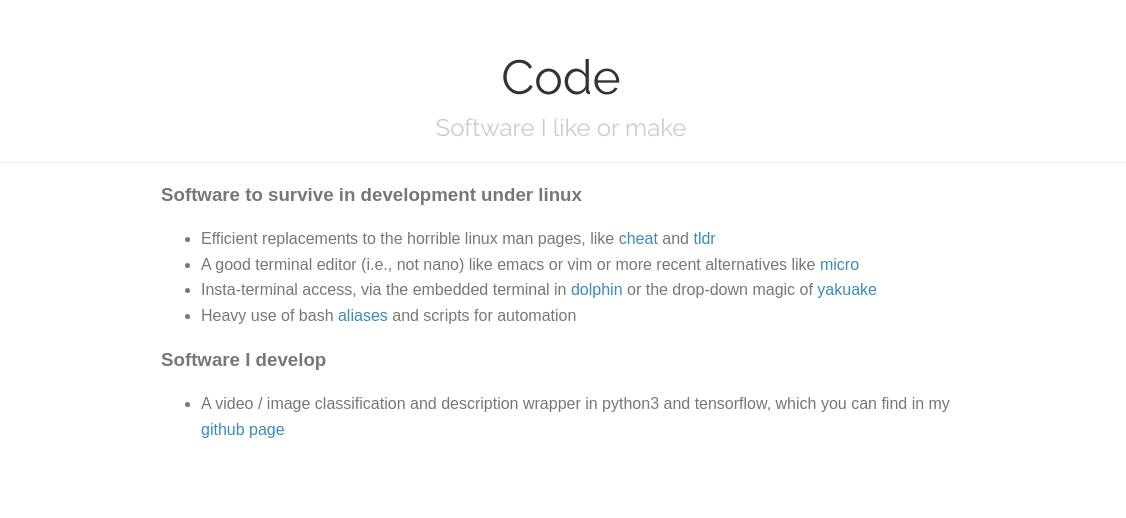
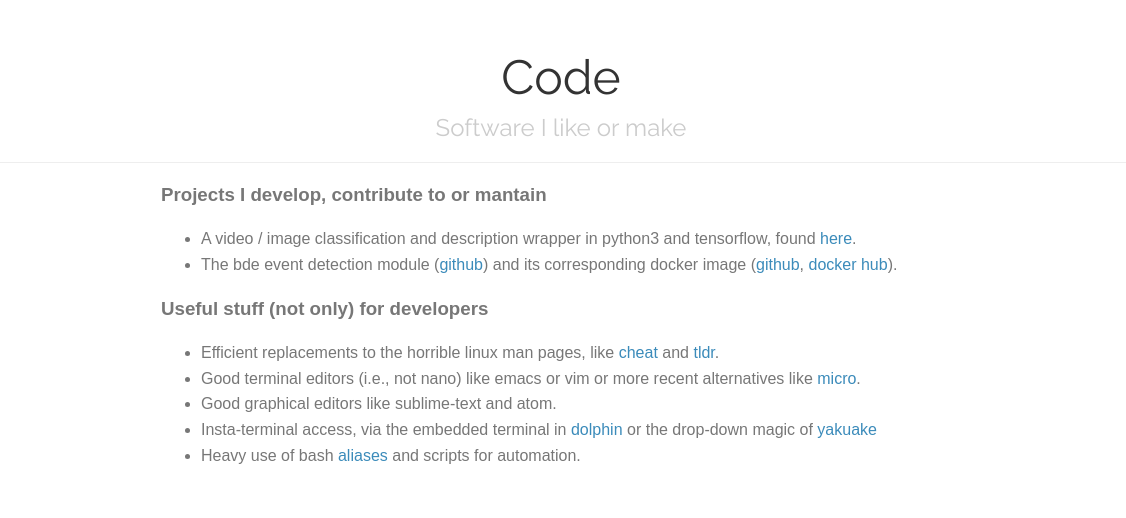
Before and after one commit to npit/npit.github.io, a plain HTML site: page code/index.html in a window 1280 px wide. Shown: the top 518 px of the page, 154-1280 px from the left. Drawn offline with nearby package versions, Linux system fonts and the light colour scheme.

Commit message:
placeholder commit message

```diff
--- a/code/index.html
+++ b/code/index.html
@@ -210,19 +210,21 @@
 <div class="content">
 
 
-<h3 id="software-to-survive-in-development-under-linux">Software to survive in development under linux</h3>
+<h3 id="projects-i-develop-contribute-to-or-mantain">Projects I develop, contribute to or mantain</h3>
 
 <ul>
-<li>Efficient replacements to the horrible linux man pages, like <a href="https://github.com/chrisallenlane/cheat">cheat</a> and <a href="https://github.com/tldr-pages/tldr">tldr</a></li>
-<li>A good terminal editor (i.e., not nano) like emacs or vim or more recent alternatives like <a href="https://github.com/zyedidia/micro">micro</a></li>
-<li>Insta-terminal access, via the embedded terminal in <a href="https://www.kde.org/applications/system/dolphin/">dolphin</a> or the drop-down magic of <a href="https://www.kde.org/applications/system/yakuake/">yakuake</a></li>
-<li>Heavy use of bash <a href="https://www.digitalocean.com/community/tutorials/an-introduction-to-useful-bash-aliases-and-functions">aliases</a> and scripts for automation</li>
+<li>A video / image  classification and description wrapper in python3 and tensorflow, found <a href="https://github.com/npit/video-learning-tf">here</a>.</li>
+<li>The bde event detection module (<a href="https://github.com/npit/bde-event-detection-sc7/tree/deploy">github</a>) and its corresponding docker image (<a href="https://github.com/big-data-europe/docker-event-detection">github</a>, <a href="https://hub.docker.com/r/bde2020/event-detection/">docker hub</a>).</li>
 </ul>
 
-<h3 id="software-i-develop">Software I develop</h3>
+<h3 id="useful-stuff-not-only-for-developers">Useful stuff (not only) for developers</h3>
 
 <ul>
-<li>A video / image  classification and description wrapper in python3 and tensorflow, which you can find in my <a href="https://github.com/npit/video-learning-tf">github page</a></li>
+<li>Efficient replacements to the horrible linux man pages, like <a href="https://github.com/chrisallenlane/cheat">cheat</a> and <a href="https://github.com/tldr-pages/tldr">tldr</a>.</li>
+<li>Good terminal editors (i.e., not nano) like emacs or vim or more recent alternatives like <a href="https://github.com/zyedidia/micro">micro</a>.</li>
+<li>Good graphical editors like sublime-text and atom.</li>
+<li>Insta-terminal access, via the embedded terminal in <a href="https://www.kde.org/applications/system/dolphin/">dolphin</a> or the drop-down magic of <a href="https://www.kde.org/applications/system/yakuake/">yakuake</a></li>
+<li>Heavy use of bash <a href="https://www.digitalocean.com/community/tutorials/an-introduction-to-useful-bash-aliases-and-functions">aliases</a> and scripts for automation.</li>
 </ul>
 
 </div>
--- a/code/index.xml
+++ b/code/index.xml
@@ -17,7 +17,7 @@
       <pubDate>Mon, 17 Apr 2017 18:26:45 +0000</pubDate>
 
       <guid>https://npit.github.io/code/</guid>
-      <description> Software to survive in development under linux  Efficient replacements to the horrible linux man pages, like cheat and tldr A good terminal editor (i.e., not nano) like emacs or vim or more recent alternatives like micro Insta-terminal access, via the embedded terminal in dolphin or the drop-down magic of yakuake Heavy use of bash aliases and scripts for automation  Software I develop  A video / image classification and description wrapper in python3 and tensorflow, which you can find in my github page  </description>
+      <description>Projects I develop, contribute to or mantain  A video / image classification and description wrapper in python3 and tensorflow, found here. The bde event detection module (github) and its corresponding docker image (github, docker hub).  Useful stuff (not only) for developers  Efficient replacements to the horrible linux man pages, like cheat and tldr. Good terminal editors (i.e., not nano) like emacs or vim or more recent alternatives like micro.</description>
     </item>
 
   </channel>
--- a/index.xml
+++ b/index.xml
@@ -26,7 +26,7 @@
       <pubDate>Mon, 17 Apr 2017 18:26:45 +0000</pubDate>
 
       <guid>https://npit.github.io/code/</guid>
-      <description> Software to survive in development under linux  Efficient replacements to the horrible linux man pages, like cheat and tldr A good terminal editor (i.e., not nano) like emacs or vim or more recent alternatives like micro Insta-terminal access, via the embedded terminal in dolphin or the drop-down magic of yakuake Heavy use of bash aliases and scripts for automation  Software I develop  A video / image classification and description wrapper in python3 and tensorflow, which you can find in my github page  </description>
+      <description>Projects I develop, contribute to or mantain  A video / image classification and description wrapper in python3 and tensorflow, found here. The bde event detection module (github) and its corresponding docker image (github, docker hub).  Useful stuff (not only) for developers  Efficient replacements to the horrible linux man pages, like cheat and tldr. Good terminal editors (i.e., not nano) like emacs or vim or more recent alternatives like micro.</description>
     </item>
 
     <item>
```
